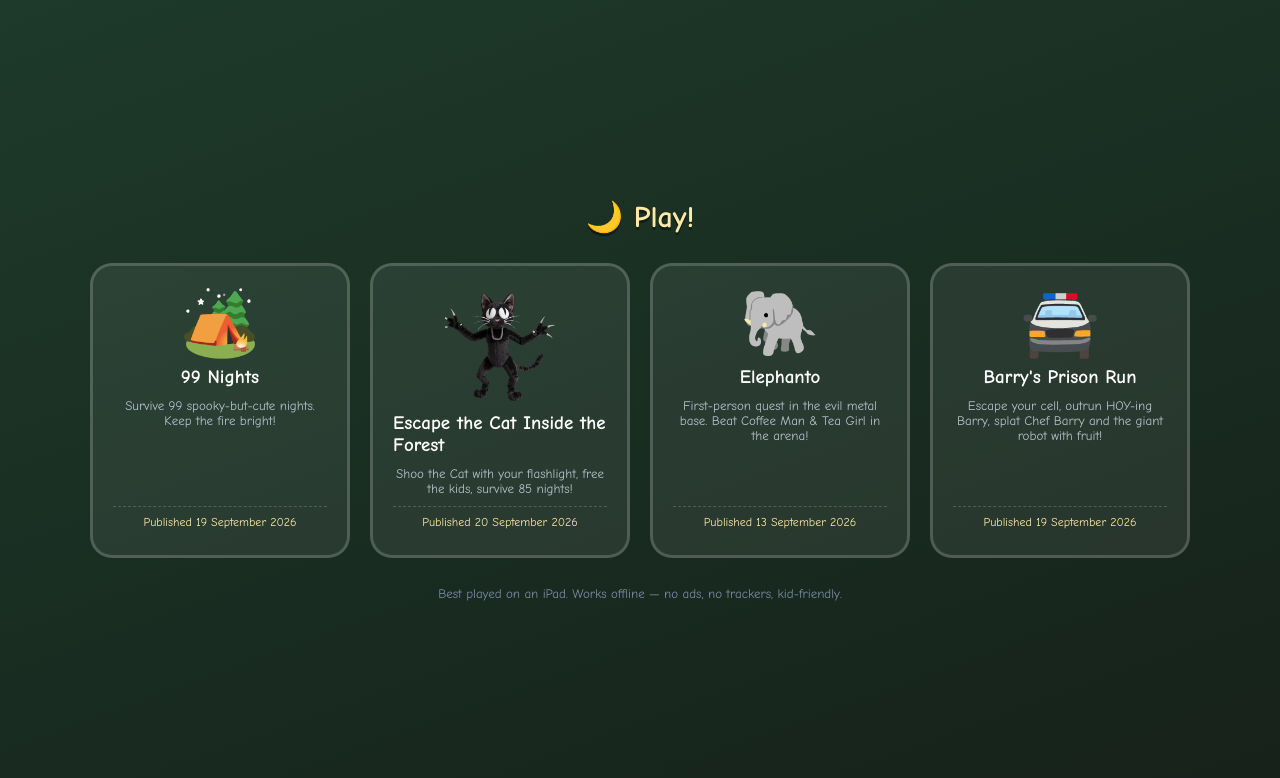
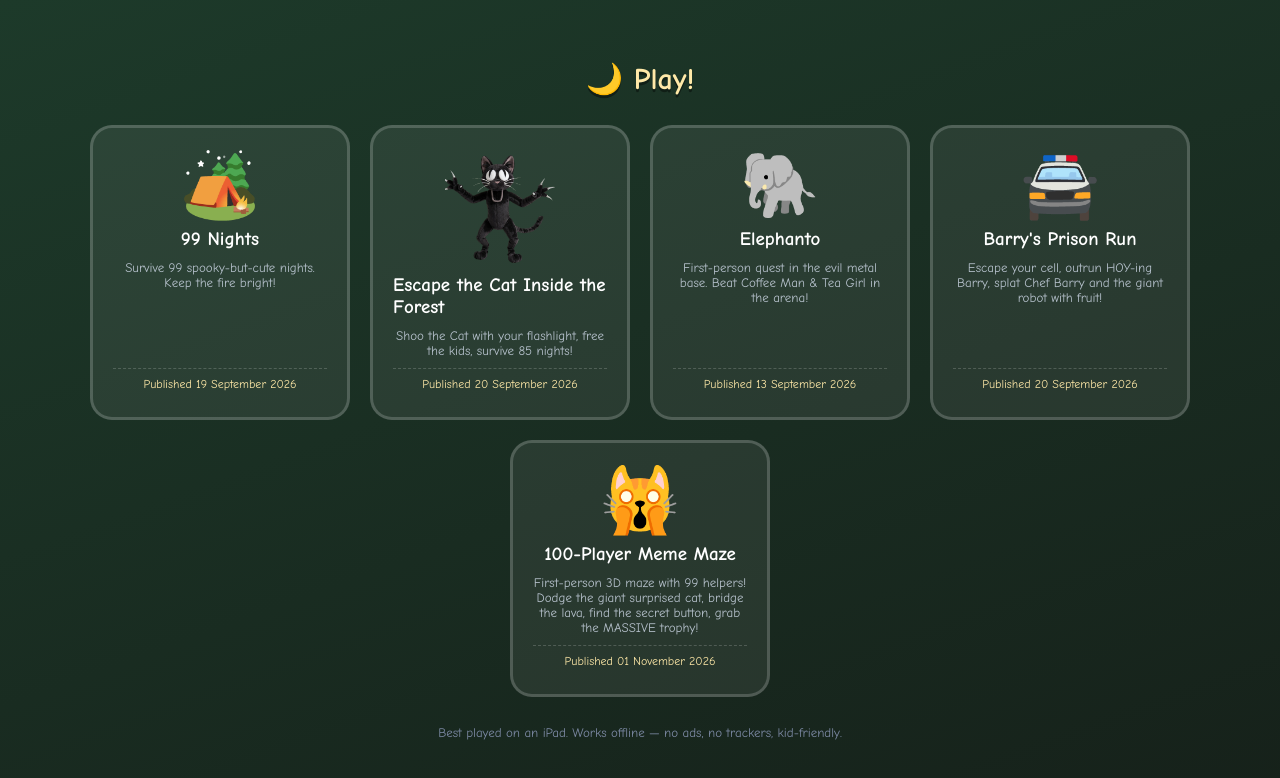
Before and after one commit to makingmusic/games, a plain HTML site: page index.html in a window 1280 px wide. Drawn offline with Linux system fonts and the light colour scheme.

Commit message:
Publish 100-Player Meme Maze to GitHub Pages
Add the landing-page card (stamped by tools/build-site.sh), link it in
README + HOSTING.md, and flip the game README status to published.

```diff
--- a/index.html
+++ b/index.html
@@ -64,7 +64,13 @@
       <span class="art">🚔</span>
       <b>Barry's Prison Run</b>
       <span>Escape your cell, outrun HOY-ing Barry, splat Chef Barry and the giant robot with fruit!</span>
-      <time datetime="2026-09-19">Published 19 September 2026</time>
+      <time datetime="2026-09-20">Published 20 September 2026</time>
+    </a>
+    <a class="card" href="100playermememaze/" data-game="100playermememaze">
+      <span class="art">🙀</span>
+      <b>100-Player Meme Maze</b>
+      <span>First-person 3D maze with 99 helpers! Dodge the giant surprised cat, bridge the lava, find the secret button, grab the MASSIVE trophy!</span>
+      <time datetime="2026-11-01">Published 01 November 2026</time>
     </a>
   </div>
   <p class="note">Best played on an iPad. Works offline — no ads, no trackers, kid-friendly.</p>
```
Also changed, not shown: HOSTING.md (+1 -0 lines), 100playermememaze/README.md, README.md.
